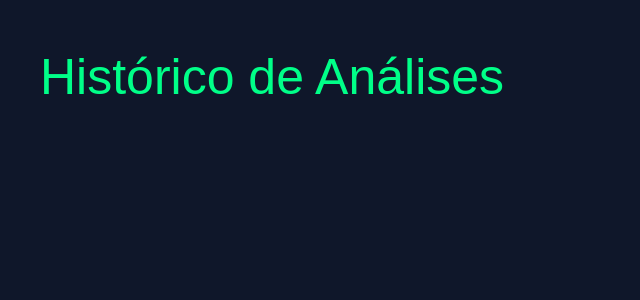
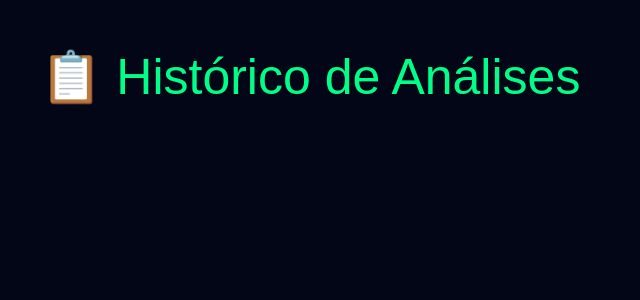
Before and after one commit to lopes526571-maker/agrosolo-tech, a Next.js app: page /historico in a window 1280 px wide. Shown: the top 300 px of the page, without its empty margins (0-640 px from the left). Built offline with nearby package versions, Linux system fonts and the light colour scheme.

Commit message:
historico completo

```diff
--- a/app/historico/page.jsx
+++ b/app/historico/page.jsx
@@ -1,6 +1,9 @@
 "use client";
 
-import { useEffect, useState } from "react";
+import {
+  useEffect,
+  useState,
+} from "react";
 
 import {
   collection,
@@ -10,7 +13,10 @@ import {
   orderBy,
 } from "firebase/firestore";
 
-import { auth, db } from "../../firebase";
+import {
+  auth,
+  db,
+} from "../../firebase";
 
 export default function Historico() {
   const [analises, setAnalises] =
@@ -64,22 +70,36 @@ export default function Historico() {
   return (
     <main
       style={{
-        minHeight: "100vh",
+        minHeight:
+          "100vh",
+
         background:
-          "#0f172a",
-        color: "white",
-        padding: "40px",
-        fontFamily: "Arial",
+          "#020617",
+
+        color:
+          "white",
+
+        padding:
+          "40px",
+
+        fontFamily:
+          "Arial",
       }}
     >
       <h1
         style={{
-          color: "#00ff88",
-          fontSize: "50px",
-          marginBottom: "40px",
+          color:
+            "#00ff88",
+
+          fontSize:
+            "50px",
+
+          marginBottom:
+            "40px",
         }}
       >
-        Histórico de Análises
+        📋 Histórico
+        de Análises
       </h1>
 
       {analises.map(
@@ -88,20 +108,30 @@ export default function Historico() {
             key={analise.id}
             style={{
               background:
-                "#1f2937",
-              padding: "25px",
+                "#111827",
+
+              padding:
+                "25px",
+
               borderRadius:
                 "20px",
+
               marginBottom:
                 "20px",
             }}
           >
             <h2>
-              🌱 {analise.cultura}
+              🌱{" "}
+              {
+                analise.cultura
+              }
             </h2>
 
             <p>
-              pH: {analise.ph}
+              pH:
+              {
+                analise.ph
+              }
             </p>
 
             <p>
@@ -119,8 +149,31 @@ export default function Historico() {
             </p>
 
             <p>
+              Cálcio:
+              {
+                analise.calcio
+              }
+            </p>
+
+            <p>
+              Magnésio:
+              {
+                analise.magnesio
+              }
+            </p>
+
+            <p>
+              CTC:
+              {
+                analise.ctc
+              }
+            </p>
+
+            <p>
               Área:
-              {analise.area} ha
+              {
+                analise.area
+              }
             </p>
 
             <hr
```
